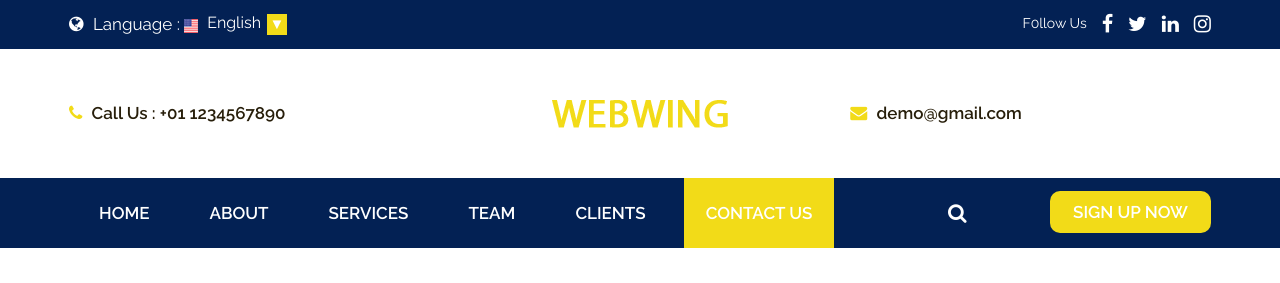
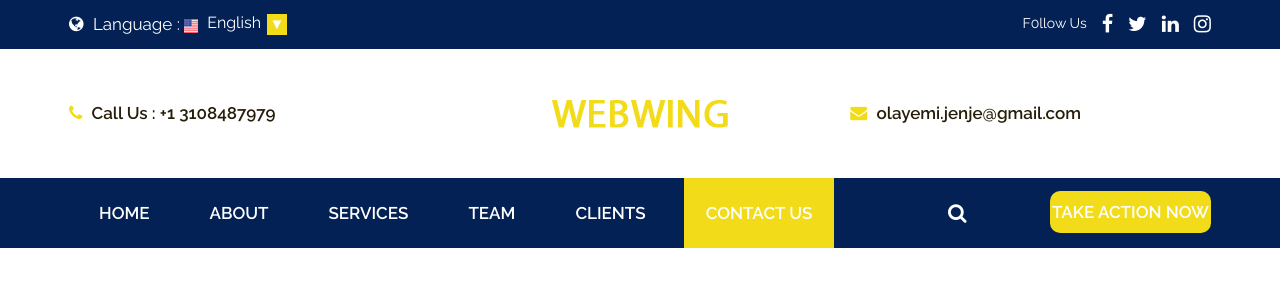
Before and after one commit to jenjeyemmie/web-consulting, a plain HTML site: page contact.html in a window 1280 px wide. Shown: the top 283 px of the page. Drawn offline with nearby package versions, Linux system fonts and the light colour scheme.

Commit message:
feature branch

```diff
--- a/contact.html
+++ b/contact.html
@@ -82,7 +82,7 @@
                   <div class="row d_flex">
                      <div class="col-md-4 col-sm-4 d_none">
                         <ul class="conta_icon">
-                           <li><a href="#"><i class="fa fa-phone" aria-hidden="true"></i> Call Us : +01 1234567890</a> </li>
+                           <li><a href="#"><i class="fa fa-phone" aria-hidden="true"></i> Call Us : +1 3108487979</a> </li>
                         </ul>
                      </div>
                      <div class="col-md-4 col-sm-4 " >
@@ -90,7 +90,7 @@
                      </div>
                      <div class="col-md-4 col-sm-4 d_none">
                         <ul class="conta_icon ">
-                           <li><a href="#"><i class="fa fa-envelope" aria-hidden="true"></i> demo@gmail.com</a> </li>
+                           <li><a href="#"><i class="fa fa-envelope" aria-hidden="true"></i> olayemi.jenje@gmail.com</a> </li>
                         </ul>
                      </div>
                   </div>
@@ -131,7 +131,7 @@
                      <div class="col-md-3 col-sm-5 d_none">
                         <ul class="sign">
                            <li><a href="#"><i class="fa fa-search" aria-hidden="true"></i></a></li>
-                           <li><a class="sign_btn" href="#">sign up now</a></li>
+                           <li><a class="sign_btn" href="#">Take action now</a></li>
                         </ul>
                      </div>
                   </div>
```
